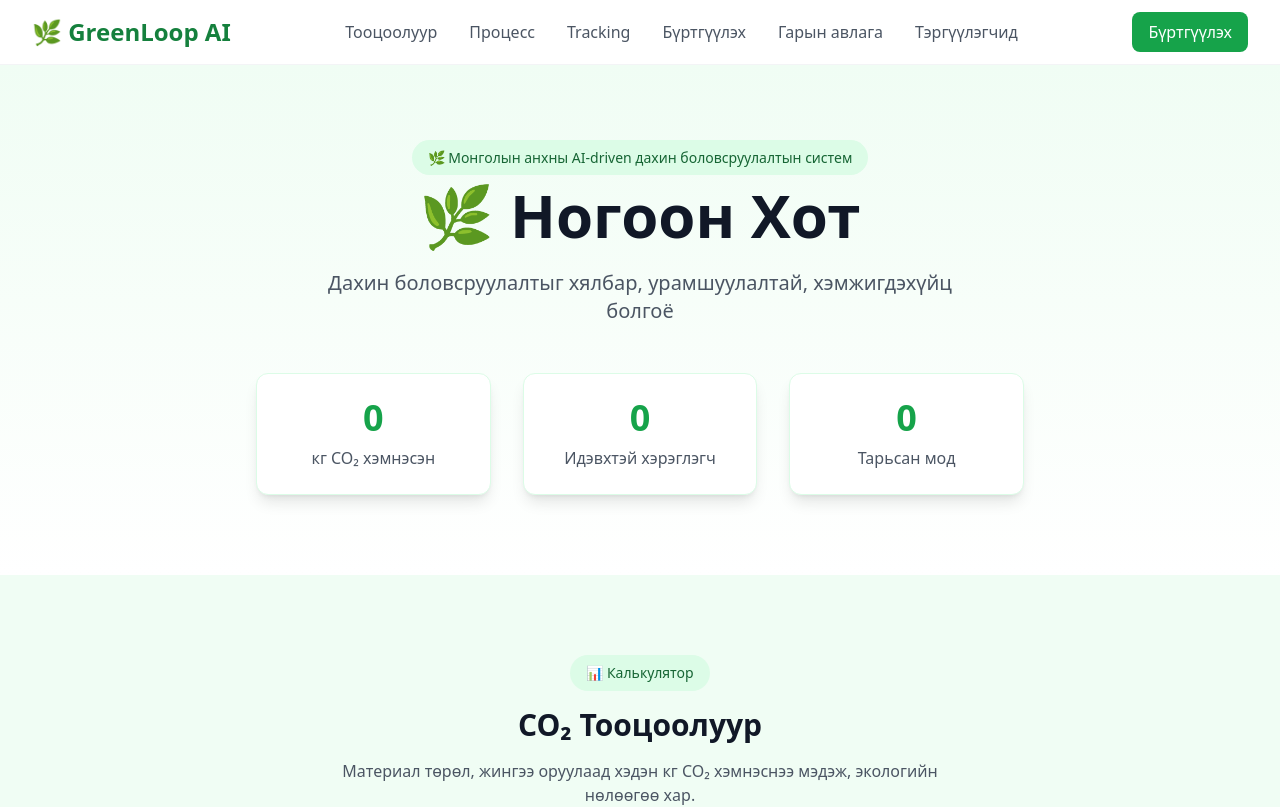
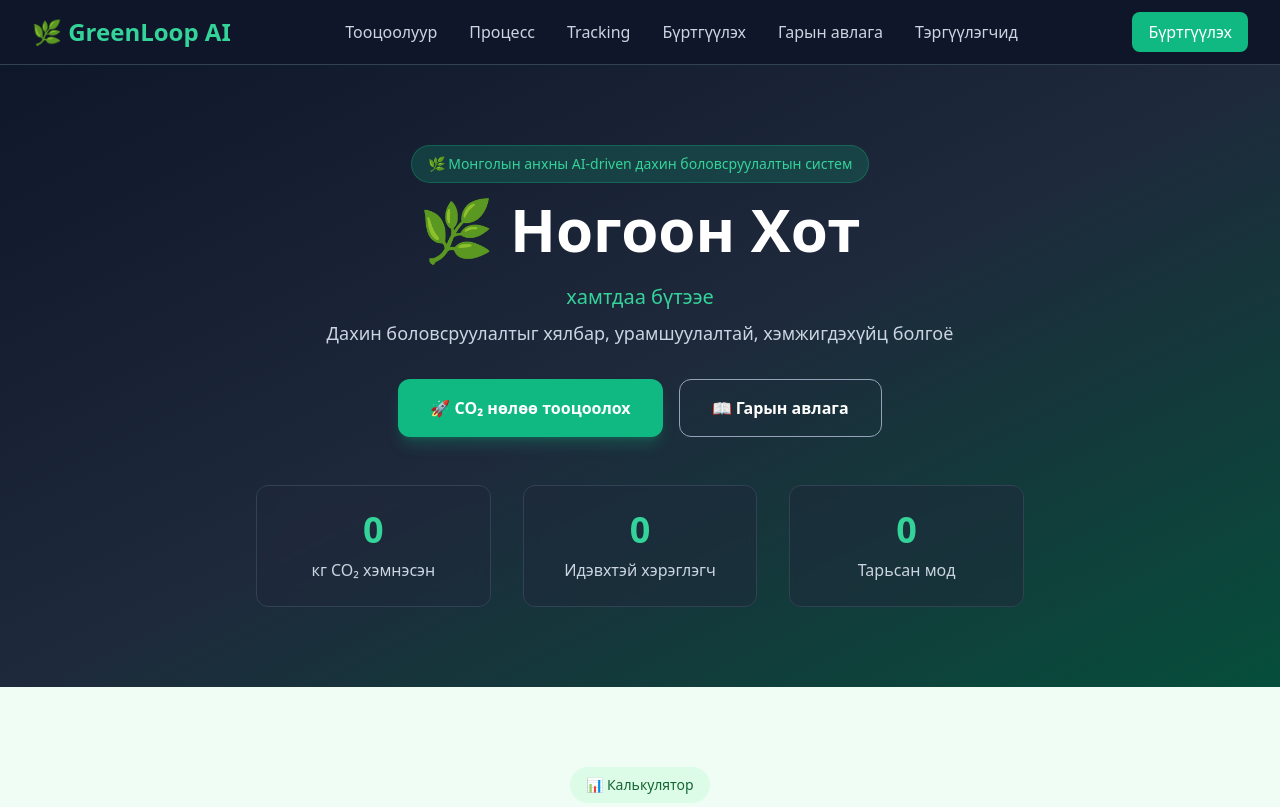
Before and after one commit to Tur-Erdene/greenloop-ai-website, a Next.js app: page / in a window 1280 px wide. Shown: the top 807 px of the page. Built offline with nearby package versions, Linux system fonts and the light colour scheme.

Commit message:
Update: Dark gradient theme with emerald accents

```diff
--- a/app/layout.tsx
+++ b/app/layout.tsx
@@ -13,7 +13,7 @@ export default function RootLayout({
 }>) {
   return (
     <html lang="mn">
-      <body className="antialiased bg-white min-h-screen">
+      <body className="antialiased bg-slate-900 min-h-screen text-white">
         {children}
       </body>
     </html>
--- a/app/page.tsx
+++ b/app/page.tsx
@@ -57,23 +57,23 @@ export default function Home() {
         <meta name="description" content="Монголын анхны AI-driven дахин боловсруулалтын систем" />
       </Head>
 
-      <div className="min-h-screen bg-white">
+      <div className="min-h-screen bg-slate-900">
         {/* Header / Navigation */}
-        <header className="bg-white border-b border-gray-100 sticky top-0 z-50">
+        <header className="bg-slate-900/80 backdrop-blur border-b border-slate-700 sticky top-0 z-50">
           <div className="max-w-7xl mx-auto px-4 sm:px-6 lg:px-8">
             <div className="flex justify-between items-center h-16">
               <div className="flex items-center">
-                <span className="text-2xl font-bold text-green-700">🌿 GreenLoop AI</span>
+                <span className="text-2xl font-bold text-emerald-400">🌿 GreenLoop AI</span>
               </div>
               <nav className="hidden md:flex space-x-8">
-                <a href="#calculator" className="text-gray-600 hover:text-green-600 transition">Тооцоолуур</a>
-                <a href="#process" className="text-gray-600 hover:text-green-600 transition">Процесс</a>
-                <a href="#tracking" className="text-gray-600 hover:text-green-600 transition">Tracking</a>
-                <a href="#register" className="text-gray-600 hover:text-green-600 transition">Бүртгүүлэх</a>
-              <a href="#guide" className="text-gray-600 hover:text-green-600 transition">Гарын авлага</a>
-              <a href="#leaderboard" className="text-gray-600 hover:text-green-600 transition">Тэргүүлэгчид</a>
+                <a href="#calculator" className="text-slate-300 hover:text-emerald-400 transition">Тооцоолуур</a>
+                <a href="#process" className="text-slate-300 hover:text-emerald-400 transition">Процесс</a>
+                <a href="#tracking" className="text-slate-300 hover:text-emerald-400 transition">Tracking</a>
+                <a href="#register" className="text-slate-300 hover:text-emerald-400 transition">Бүртгүүлэх</a>
+              <a href="#guide" className="text-slate-300 hover:text-emerald-400 transition">Гарын авлага</a>
+              <a href="#leaderboard" className="text-slate-300 hover:text-emerald-400 transition">Тэргүүлэгчид</a>
               </nav>
-              <button className="bg-green-600 text-white px-4 py-2 rounded-lg hover:bg-green-700 transition">
+              <button className="bg-emerald-500 text-white px-4 py-2 rounded-lg hover:bg-emerald-600 transition">
                 Бүртгүүлэх
               </button>
             </div>
@@ -81,24 +81,38 @@ export default function Home() {
         </header>
 
         {/* Hero Section */}
-        <section className="bg-gradient-to-b from-green-50 to-white py-20">
-          <div className="max-w-7xl mx-auto px-4 sm:px-6 lg:px-8 text-center">
+        <section className="relative py-20 overflow-hidden">
+          {/* Gradient Background */}
+          <div className="absolute inset-0 bg-gradient-to-br from-slate-900 via-slate-800 to-emerald-900"></div>
+
+          <div className="relative max-w-7xl mx-auto px-4 sm:px-6 lg:px-8 text-center">
             <div className="mb-4">
-              <span className="bg-green-100 text-green-800 px-4 py-2 rounded-full text-sm font-medium">
+              <span className="inline-block bg-emerald-500/20 text-emerald-400 px-4 py-2 rounded-full text-sm font-medium border border-emerald-500/30">
                 🌿 Монголын анхны AI-driven дахин боловсруулалтын систем
               </span>
             </div>
-            <h1 className="text-4xl md:text-6xl font-bold text-gray-900 mb-6">
+            <h1 className="text-4xl md:text-6xl font-bold text-white mb-6">
               🌿 Ногоон Хот
             </h1>
-            <p className="text-xl text-gray-600 mb-8 max-w-2xl mx-auto">
+            <p className="text-xl text-emerald-400 mb-2 font-medium">
+              хамтдаа бүтээе
+            </p>
+            <p className="text-lg text-slate-300 mb-8 max-w-2xl mx-auto">
               Дахин боловсруулалтыг хялбар, урамшуулалтай, хэмжигдэхүйц болгоё
             </p>
-            <div className="grid grid-cols-1 md:grid-cols-3 gap-8 max-w-3xl mx-auto mt-12">
+            <div className="flex flex-col sm:flex-row gap-4 justify-center mb-12">
+              <button className="bg-emerald-500 hover:bg-emerald-600 text-white px-8 py-4 rounded-xl font-semibold transition shadow-lg shadow-emerald-500/25">
+                🚀 CO₂ нөлөө тооцоолох
+              </button>
+              <button className="border border-slate-400 text-white hover:bg-slate-700 px-8 py-4 rounded-xl font-semibold transition">
+                📖 Гарын авлага
+              </button>
+            </div>
+            <div className="grid grid-cols-1 md:grid-cols-3 gap-8 max-w-3xl mx-auto">
               {stats.map((stat, idx) => (
-                <div key={idx} className="bg-white rounded-xl shadow-lg p-6 border border-green-100">
-                  <div className="text-4xl font-bold text-green-600">{stat.value}</div>
-                  <div className="text-gray-600 mt-2">{stat.label}</div>
+                <div key={idx} className="bg-slate-800/50 backdrop-blur rounded-xl p-6 border border-slate-700">
+                  <div className="text-4xl font-bold text-emerald-400">{stat.value}</div>
+                  <div className="text-slate-300 mt-2">{stat.label}</div>
                 </div>
               ))}
             </div>
```
